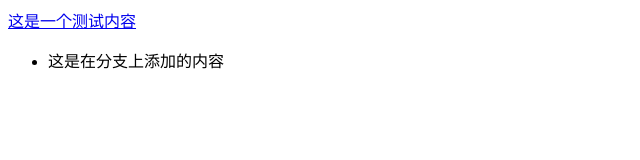
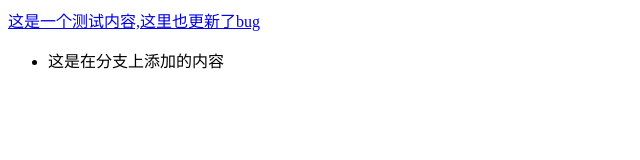
Before and after one commit to xiaomobuchun/putongxiang, a website: page index.html in a window 1280 px wide. Shown: the whole page, without its empty margins (0-640 px from the left). Drawn offline with Linux system fonts and the light colour scheme.

Commit message:
修复了新bug

```diff
--- a/index.html
+++ b/index.html
@@ -9,7 +9,7 @@
 </head>
 
 <body>
-    <a href="#">这是一个测试内容</a>
+    <a href="#">这是一个测试内容,这里也更新了bug</a>
     <ul>
         <li>这是在分支上添加的内容</li>
     </ul>
```
